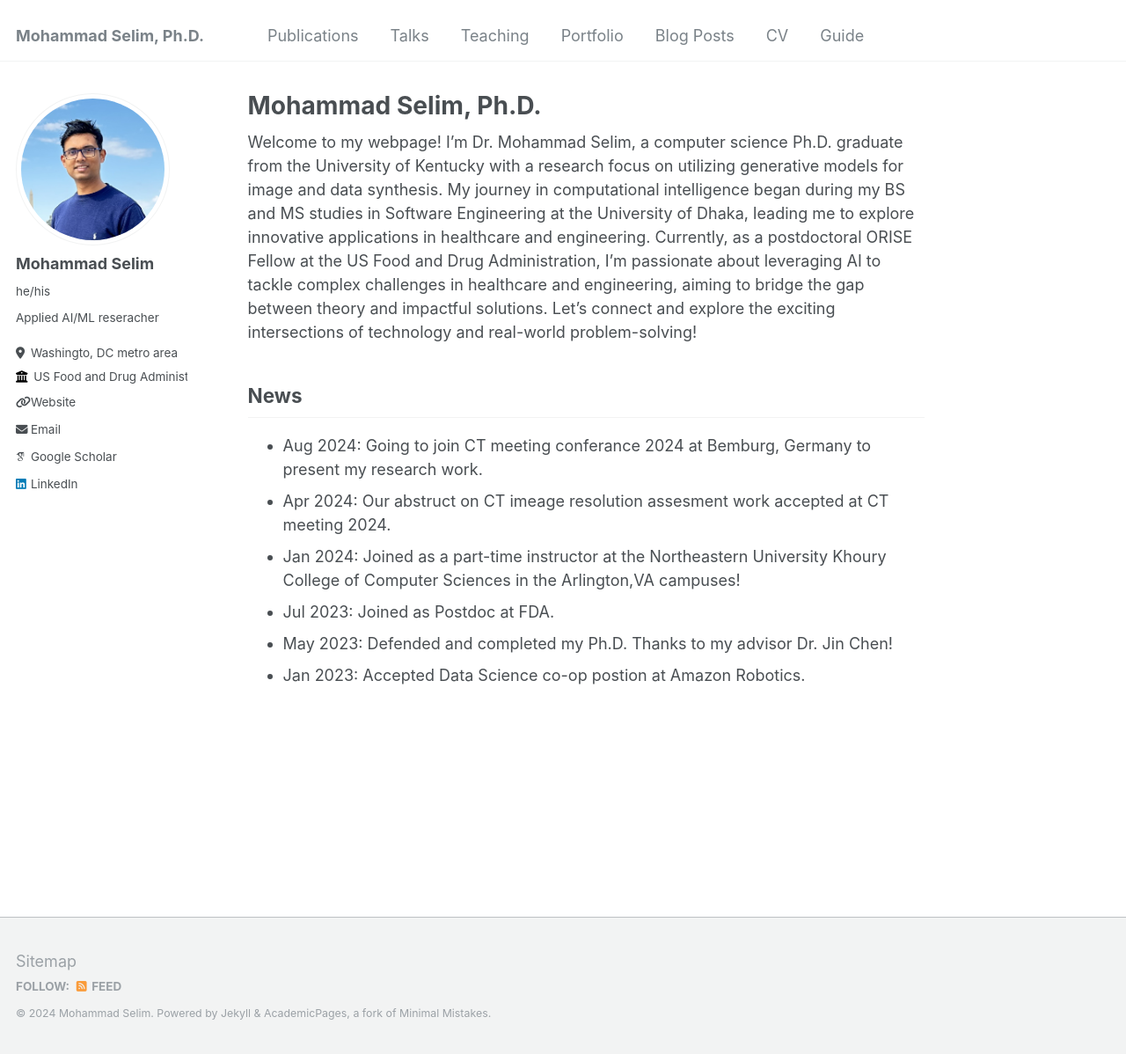
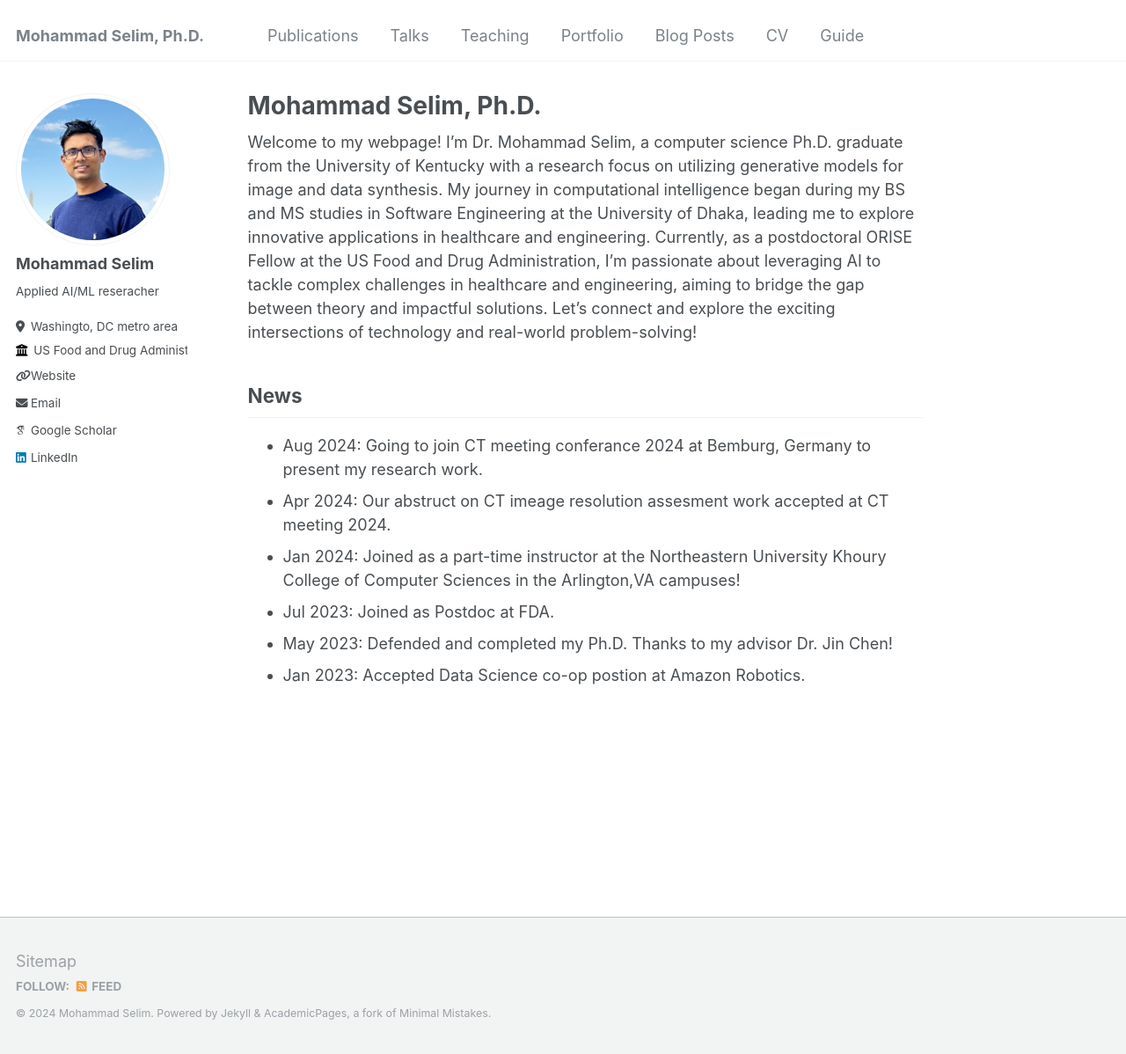
Before and after one commit to selimmd/selimmd.github.io, a Jekyll site: the page built from _pages/about.md, in a window 1280 px wide and 1198 px high. Shown: the whole window at 88% size. Built offline with Jekyll 4.4.1, drawn with Linux system fonts in a browser that asks for light colours; some web fonts are replaced.

Commit message:
Update _config.yml

```diff
--- a/_config.yml
+++ b/_config.yml
@@ -23,7 +23,7 @@ author:
   # Biographic information
   avatar           : "profile.jpg"
   name             : "Mohammad Selim"
-  pronouns         : he/his
+  #pronouns         : he/his
   bio              : "Applied AI/ML reseracher"
   location         : "Washingto, DC metro area"
   employer         : "US Food and Drug Administartion"
```
